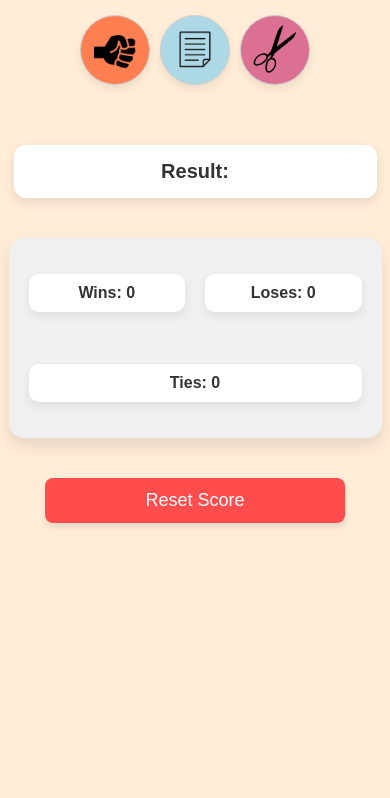
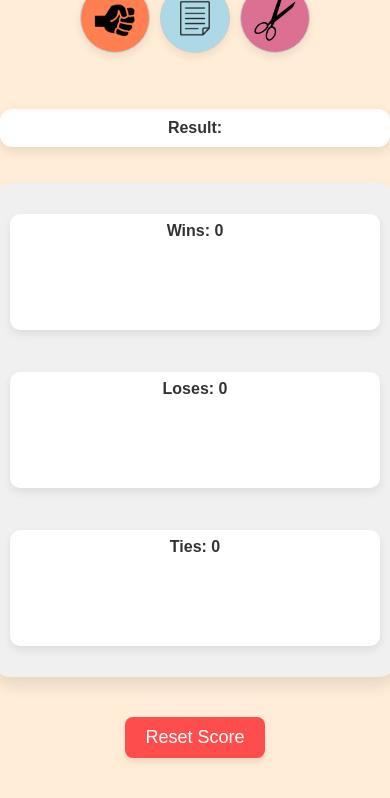
Before and after one commit to HuseynCfrv/JS-CSS-HTML, a plain HTML site: page lessons/rock-paper-scissors.html in a window 390 px wide. Shown: the part 119-917 px from the top of the page. Before the commit the page ends 844 px from the top, so only its background shows below. Drawn offline with Linux system fonts and the light colour scheme.

Commit message:
Update rock-paper-scissors.html

```diff
--- a/lessons/rock-paper-scissors.html
+++ b/lessons/rock-paper-scissors.html
@@ -8,8 +8,7 @@
       body {
         background-color: rgb(255, 237, 215);
         margin: 0;
-        padding: 0;
-        font-family: sans-serif;
+        font-family: Arial, sans-serif;
       }
 
       .header__title {
@@ -17,7 +16,7 @@
         font-size: 48px;
         font-weight: 800;
         color: #333;
-        margin: 30px 10px;
+        margin: 30px 0;
         text-transform: uppercase;
         letter-spacing: 2px;
         background: linear-gradient(90deg, #404dff, #08eb00);
@@ -27,23 +26,37 @@
         animation: fadeInDown 1s ease-in-out;
       }
 
+      button {
+        cursor: pointer;
+      }
+
       .rps__container {
         justify-content: center;
         align-items: center;
         display: flex;
         gap: 10px;
         flex-wrap: wrap;
-        margin: 20px;
+        padding: 10px;
       }
 
       .rps__button {
         color: white;
         border: 1px solid #ccc;
         border-radius: 50%;
-        width: 100px;
-        height: 100px;
+        width: 90px;
+        height: 90px;
         transition: all 0.2s ease;
         box-shadow: 0 4px 8px rgba(0, 0, 0, 0.08);
+        display: flex;
+        justify-content: center;
+        align-items: center;
+        padding: 10px;
+      }
+
+      .rps__button img {
+        width: 100%;
+        height: 100%;
+        object-fit: contain;
       }
 
       .rps__button:hover {
@@ -59,32 +72,18 @@
       .rps__button--rock {
         background-color: coral;
       }
-
       .rps__button--paper {
         background-color: lightblue;
       }
-
       .rps__button--scissors {
         background-color: palevioletred;
       }
 
-      .rps__button--rock:hover {
-        background-color: rgb(252, 97, 41);
-      }
-
-      .rps__button--paper:hover {
-        background-color: rgb(82, 207, 248);
-      }
-
-      .rps__button--scissors:hover {
-        background-color: rgb(243, 70, 127);
-      }
-
-      .results__section {
+      .result__section {
         display: flex;
         flex-direction: column;
         align-items: center;
-        margin: 40px 0;
+        margin-top: 30px;
         gap: 20px;
         padding: 0 10px;
       }
@@ -94,10 +93,10 @@
         font-weight: bold;
         color: #333;
         background-color: #ffffff;
-        padding: 15px;
+        padding: 15px 20px;
         border-radius: 12px;
         box-shadow: 0 4px 12px rgba(0, 0, 0, 0.1);
-        width: 90%;
+        width: 100%;
         max-width: 400px;
         text-align: center;
       }
@@ -106,14 +105,13 @@
         display: flex;
         flex-wrap: wrap;
         justify-content: center;
-        align-items: center;
-        gap: 20px;
+        gap: 15px;
         background-color: #f0f0f0;
         padding: 20px;
         border-radius: 15px;
         box-shadow: 0 8px 16px rgba(0, 0, 0, 0.1);
-        width: 90%;
-        max-width: 500px;
+        max-width: 400px;
+        width: 100%;
       }
 
       .scoreboard p {
@@ -124,12 +122,12 @@
         padding: 10px 15px;
         border-radius: 10px;
         box-shadow: 0 4px 10px rgba(0, 0, 0, 0.08);
-        flex: 1 1 120px;
+        flex: 1 1 100px;
         text-align: center;
       }
 
       .reset__button {
-        padding: 12px 20px;
+        padding: 10px 20px;
         font-size: 18px;
         background-color: #ff4d4d;
         color: white;
@@ -138,10 +136,8 @@
         cursor: pointer;
         transition: background-color 0.3s ease, transform 0.2s ease;
         box-shadow: 0 4px 6px rgba(0, 0, 0, 0.1);
+        margin: 40px auto;
         display: block;
-        width: 90%;
-        max-width: 300px;
-        margin: 40px auto;
       }
 
       .reset__button:hover {
@@ -160,23 +156,30 @@
         }
       }
 
-      @media (max-width: 600px) {
+      @media (max-width: 480px) {
         .header__title {
-          font-size: 32px;
+          font-size: 28px;
+        }
+
+        #result {
+          font-size: 16px;
+          padding: 10px;
+        }
+
+        .scoreboard {
+          flex-direction: column;
+          gap: 10px;
+          padding: 15px;
+        }
+
+        .scoreboard p {
+          font-size: 16px;
+          padding: 8px;
         }
 
         .rps__button {
           width: 70px;
           height: 70px;
-        }
-
-        .rps__button img {
-          width: 50px;
-          height: 50px;
-        }
-
-        .scoreboard p {
-          font-size: 16px;
         }
       }
     </style>
@@ -186,22 +189,21 @@
 
     <div class="rps__container">
       <button class="rps__button rps__button--rock" onclick="play('rock')">
-        <img src="images/rock.png" alt="Rock" width="80" height="80" />
+        <img src="images/rock.png" alt="Rock" />
       </button>
       <button class="rps__button rps__button--paper" onclick="play('paper')">
-        <img src="images/paper.png" alt="paper" width="80" height="80" />
+        <img src="images/paper.png" alt="Paper" />
       </button>
       <button
         class="rps__button rps__button--scissors"
         onclick="play('scissors')"
       >
-        <img src="images/scissors.png" alt="Scissors" width="80" height="80" />
+        <img src="images/scissors.png" alt="Scissors" />
       </button>
     </div>
 
-    <div class="results__section">
+    <div class="result__section">
       <p id="result">Result: <span id="result-text"></span></p>
-
       <div class="scoreboard">
         <p id="player-score">Wins:</p>
         <p id="computer-score">Loses:</p>
@@ -217,6 +219,7 @@
         computerScore: 0,
         drawScore: 0,
       };
+      let result = "";
 
       updateScoreboard();
 
@@ -225,23 +228,22 @@
         const computerChoice =
           choices[Math.floor(Math.random() * choices.length)];
 
-        let resultText;
         if (playerChoice === computerChoice) {
-          resultText = `The opponent chose ${computerChoice}. It's a draw`;
+          result = `The opponent chose ${computerChoice}. It's a draw.`;
           score.drawScore++;
         } else if (
           (playerChoice === "rock" && computerChoice === "scissors") ||
           (playerChoice === "paper" && computerChoice === "rock") ||
           (playerChoice === "scissors" && computerChoice === "paper")
         ) {
-          resultText = `The opponent chose ${computerChoice}. You won!`;
+          result = `The opponent chose ${computerChoice}. You won!`;
           score.playerScore++;
         } else {
-          resultText = `The opponent chose ${computerChoice}. You lost!`;
+          result = `The opponent chose ${computerChoice}. You lost!`;
           score.computerScore++;
         }
 
-        typeResult(resultText);
+        typeResult(result);
         localStorage.setItem("score", JSON.stringify(score));
         updateScoreboard();
       }
@@ -273,14 +275,17 @@
       }
 
       function resetScore() {
-        score = { playerScore: 0, computerScore: 0, drawScore: 0 };
+        score = {
+          playerScore: 0,
+          computerScore: 0,
+          drawScore: 0,
+        };
         document.getElementById("result-text").textContent = "";
         localStorage.setItem("score", JSON.stringify(score));
         updateScoreboard();
         alert("Your score has been reset");
       }
 
-      // Disable buttons temporarily after click
       const rpsButtons = document.querySelectorAll(".rps__button");
       rpsButtons.forEach((button) => {
         button.addEventListener("click", () => {
```
